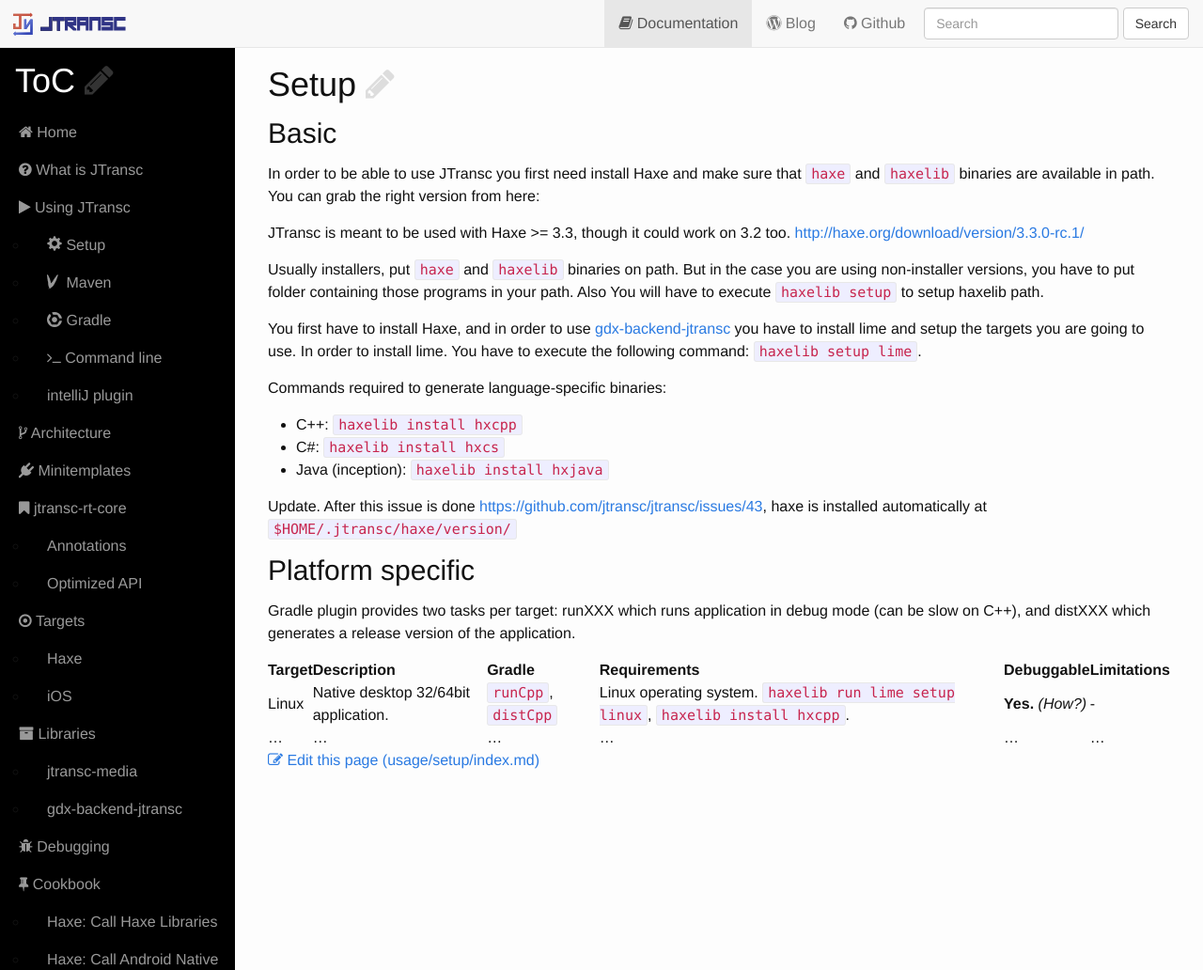
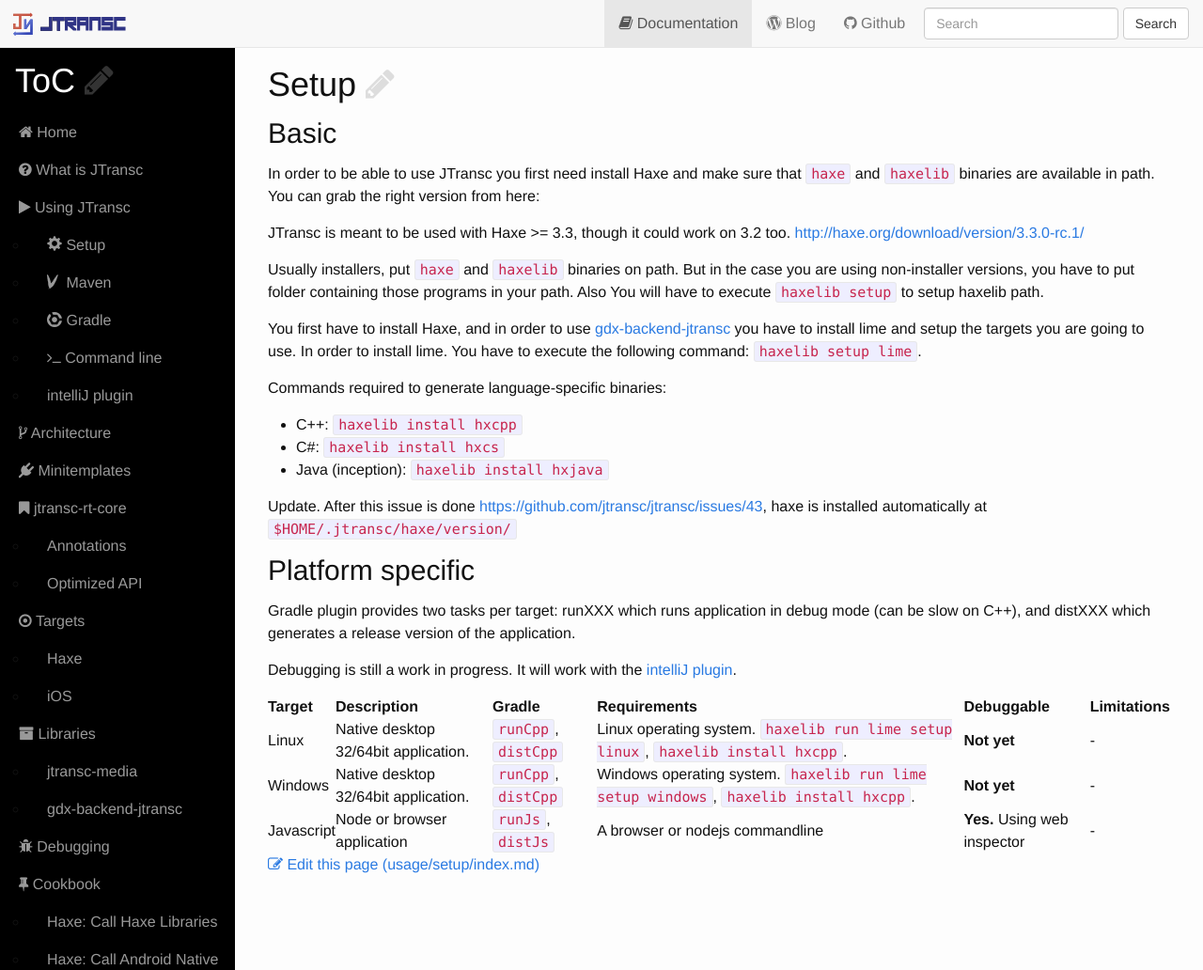
Before and after one commit to intrigus/docs.jtransc.com, a Jekyll site: the page built from usage/setup/index.md, in a window 1280 px wide and 1032 px high. Shown: the whole window at 94% size. Built offline with Jekyll 4.4.1, drawn with Linux system fonts in a browser that asks for light colours.

Commit message:
Some work on setup table

```diff
--- a/usage/setup/index.md
+++ b/usage/setup/index.md
@@ -27,7 +27,10 @@
 
 Gradle plugin provides two tasks per target: runXXX which runs application in debug mode (can be slow on C++), and distXXX which generates a release version of the application.
 
+Debugging is still a work in progress. It will work with the [intelliJ plugin](/usage/intellij).
+
 Target | Description | Gradle | Requirements | Debuggable | Limitations
---- | --- | --- | --- | --- | ---
-Linux | Native desktop 32/64bit application. | `runCpp`, `distCpp` | Linux operating system. `haxelib run lime setup linux`, `haxelib install hxcpp`. | **Yes.** *(How?)* | -
-... | ... | ... | ... | ... | ...
+------ | ----------- | ------ | ------------ | ---------- | -----------
+Linux  | Native desktop 32/64bit application. | `runCpp`, `distCpp` | Linux operating system. `haxelib run lime setup linux`, `haxelib install hxcpp`. | **Not yet** | -
+Windows  | Native desktop 32/64bit application. | `runCpp`, `distCpp` | Windows operating system. `haxelib run lime setup windows`, `haxelib install hxcpp`. | **Not yet** | -
+Javascript  | Node or browser application | `runJs`, `distJs` | A browser or nodejs commandline | **Yes.** Using web inspector | -
```
